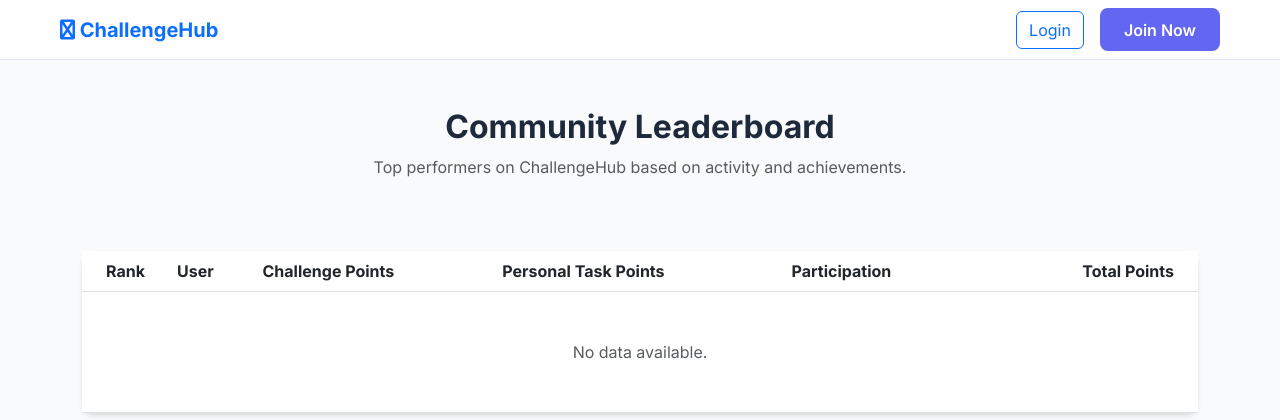
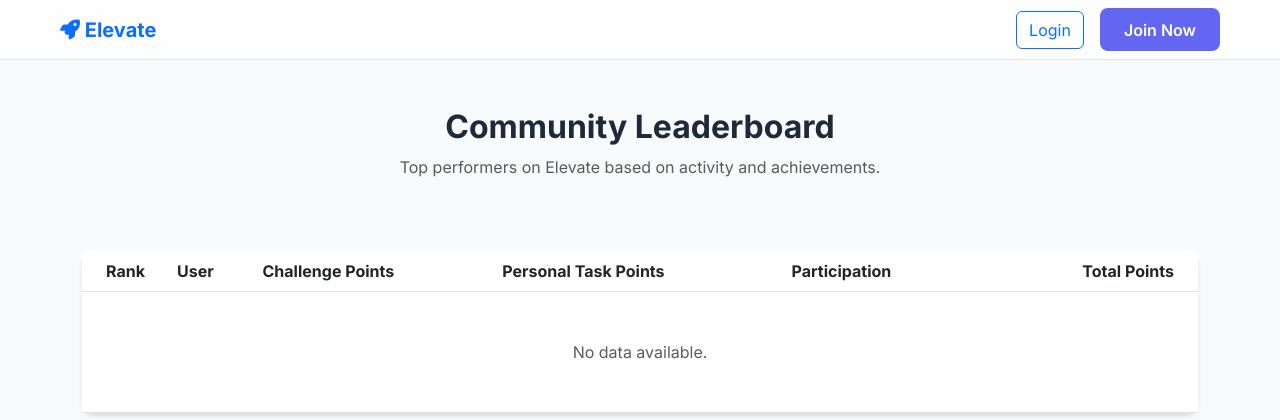
Before and after one commit to abhinanthspillai/elevate, a Django app: page /leaderboard/ in a window 1280 px wide. Shown: the top 420 px of the page. Run offline with Django 5.2, Linux system fonts and the light colour scheme.

Commit message:
Rename project to Elevate and update branding

```diff
--- a/challengehub/settings.py
+++ b/challengehub/settings.py
@@ -1,5 +1,5 @@
 """
-Django settings for challengehub project.
+Django settings for Elevate project.
 
 Generated by 'django-admin startproject' using Django 6.0.4.
 
--- a/templates/accounts/login.html
+++ b/templates/accounts/login.html
@@ -1,5 +1,5 @@
 {% extends 'base.html' %}
-{% block title %}Login - ChallengeHub{% endblock %}
+{% block title %}Login - Elevate{% endblock %}
 
 {% block content %}
 <div class="row justify-content-center py-5">
--- a/templates/accounts/profile.html
+++ b/templates/accounts/profile.html
@@ -1,5 +1,5 @@
 {% extends 'base.html' %}
-{% block title %}My Profile - ChallengeHub{% endblock %}
+{% block title %}My Profile - Elevate{% endblock %}
 
 {% block content %}
 <div class="row justify-content-center">
--- a/templates/accounts/register.html
+++ b/templates/accounts/register.html
@@ -1,5 +1,5 @@
 {% extends 'base.html' %}
-{% block title %}Register - ChallengeHub{% endblock %}
+{% block title %}Register - Elevate{% endblock %}
 
 {% block content %}
 <div class="row justify-content-center py-5">
--- a/templates/base.html
+++ b/templates/base.html
@@ -3,7 +3,7 @@
 <head>
     <meta charset="UTF-8">
     <meta name="viewport" content="width=device-width, initial-scale=1.0">
-    <title>{% block title %}ChallengeHub{% endblock %}</title>
+    <title>{% block title %}Elevate{% endblock %}</title>
     <!-- Google Fonts -->
     <link href="https://fonts.googleapis.com/css2?family=Inter:wght@300;400;500;600;700&display=swap" rel="stylesheet">
     <!-- Bootstrap 5 -->
@@ -100,7 +100,7 @@
     <!-- Sidebar -->
     <div class="sidebar" id="sidebar">
         <div class="p-4 mb-4 text-center">
-            <h4 class="fw-bold text-primary"><i class="fas fa-hubspot"></i> ChallengeHub</h4>
+            <h4 class="fw-bold text-primary"><i class="fas fa-rocket"></i> Elevate</h4>
         </div>
         <nav class="nav flex-column">
             <a class="nav-link {% if request.resolver_match.url_name == 'index' %}active{% endif %}" href="{% url 'dashboard:index' %}">
@@ -138,7 +138,7 @@
             </button>
             {% else %}
             <a class="navbar-brand fw-bold text-primary" href="{% url 'dashboard:home' %}">
-                <i class="fas fa-hubspot"></i> ChallengeHub
+                <i class="fas fa-rocket"></i> Elevate
             </a>
             {% endif %}
 
--- a/templates/challenges/detail.html
+++ b/templates/challenges/detail.html
@@ -1,6 +1,6 @@
 {% extends 'base.html' %}
 {% load custom_tags %}
-{% block title %}{{ challenge.title }} - ChallengeHub{% endblock %}
+{% block title %}{{ challenge.title }} - Elevate{% endblock %}
 
 {% block content %}
 <div class="row g-4">
--- a/templates/challenges/form.html
+++ b/templates/challenges/form.html
@@ -1,5 +1,5 @@
 {% extends 'base.html' %}
-{% block title %}{{ title }} - ChallengeHub{% endblock %}
+{% block title %}{{ title }} - Elevate{% endblock %}
 
 {% block content %}
 <div class="row justify-content-center">
--- a/templates/dashboard/admin_dashboard.html
+++ b/templates/dashboard/admin_dashboard.html
@@ -1,5 +1,5 @@
 {% extends 'base.html' %}
-{% block title %}Admin Panel - ChallengeHub{% endblock %}
+{% block title %}Admin Panel - Elevate{% endblock %}
 
 {% block content %}
 <div class="mb-4">
--- a/templates/dashboard/home.html
+++ b/templates/dashboard/home.html
@@ -1,5 +1,5 @@
 {% extends 'base.html' %}
-{% block title %}Welcome to ChallengeHub{% endblock %}
+{% block title %}Welcome to Elevate{% endblock %}
 
 {% block content %}
 <!-- Hero Section -->
@@ -91,6 +91,6 @@
 
 <!-- Footer -->
 <footer class="py-4 text-center border-top">
-    <p class="text-muted small mb-0">© 2026 ChallengeHub. Built with passion for productivity.</p>
+    <p class="text-muted small mb-0">© 2026 Elevate. Built with passion for productivity.</p>
 </footer>
 {% endblock %}
--- a/templates/dashboard/mentor_dashboard.html
+++ b/templates/dashboard/mentor_dashboard.html
@@ -1,5 +1,5 @@
 {% extends 'base.html' %}
-{% block title %}Mentor Dashboard - ChallengeHub{% endblock %}
+{% block title %}Mentor Dashboard - Elevate{% endblock %}
 
 {% block content %}
 <div class="d-flex justify-content-between align-items-center mb-4">
--- a/templates/dashboard/user_dashboard.html
+++ b/templates/dashboard/user_dashboard.html
@@ -1,5 +1,5 @@
 {% extends 'base.html' %}
-{% block title %}User Dashboard - ChallengeHub{% endblock %}
+{% block title %}User Dashboard - Elevate{% endblock %}
 
 {% block content %}
 <div class="d-flex justify-content-between align-items-center mb-4">
--- a/templates/leaderboard/list.html
+++ b/templates/leaderboard/list.html
@@ -1,10 +1,10 @@
 {% extends 'base.html' %}
-{% block title %}Leaderboard - ChallengeHub{% endblock %}
+{% block title %}Leaderboard - Elevate{% endblock %}
 
 {% block content %}
 <div class="mb-5 text-center">
     <h2 class="fw-bold">Community Leaderboard</h2>
-    <p class="text-muted">Top performers on ChallengeHub based on activity and achievements.</p>
+    <p class="text-muted">Top performers on Elevate based on activity and achievements.</p>
 </div>
 
 <div class="row g-4 mb-5">
--- a/templates/tasks/form.html
+++ b/templates/tasks/form.html
@@ -1,5 +1,5 @@
 {% extends 'base.html' %}
-{% block title %}{{ title }} - ChallengeHub{% endblock %}
+{% block title %}{{ title }} - Elevate{% endblock %}
 
 {% block content %}
 <div class="row justify-content-center">
--- a/templates/tasks/list.html
+++ b/templates/tasks/list.html
@@ -1,5 +1,5 @@
 {% extends 'base.html' %}
-{% block title %}My Personal Tasks - ChallengeHub{% endblock %}
+{% block title %}My Personal Tasks - Elevate{% endblock %}
 
 {% block content %}
 <div class="d-flex justify-content-between align-items-center mb-4">
```
Also changed, not shown: README.md.
